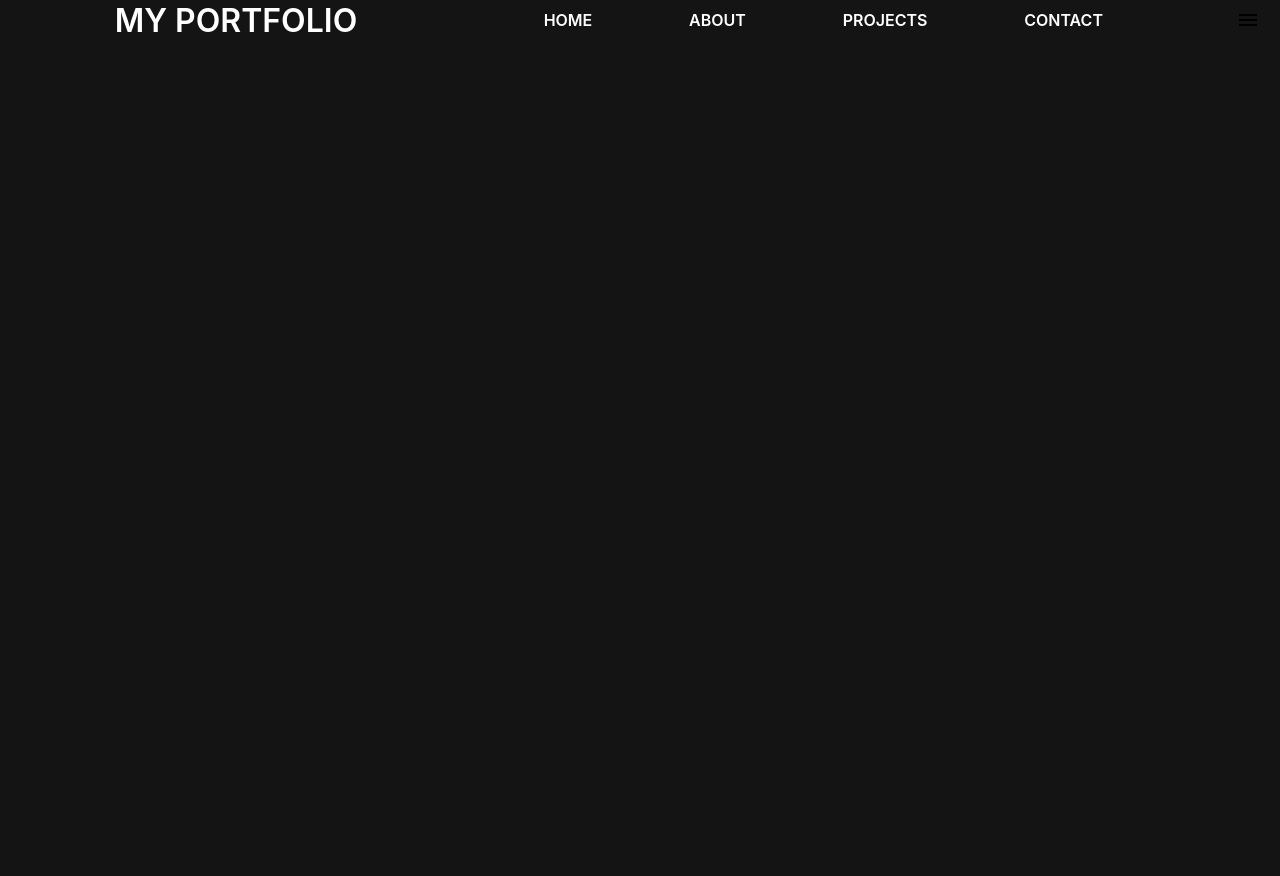
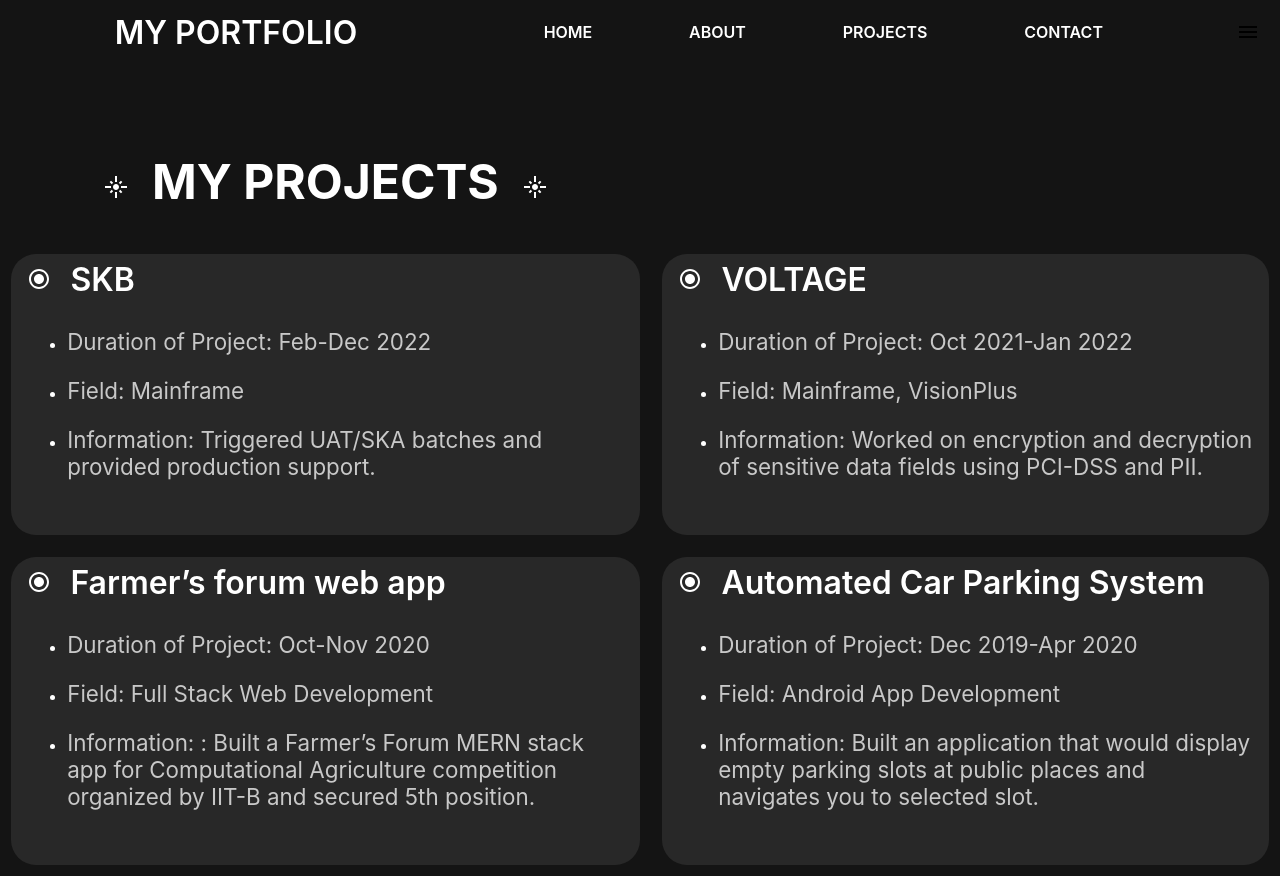
Before and after one commit to parimalingle1805/personal-portfolio-react, a React (Create React App) app: page /projects in a window 1280 px wide. Before the commit the page ends 800 px from the top, so only its background shows below. Built offline with nearby package versions, Linux system fonts and the light colour scheme.

Commit message:
Completed Projects page

```diff
--- a/src/components/About.js
+++ b/src/components/About.js
@@ -171,3 +171,7 @@ const IconWrap1 = styled(IconWrap)`
     grid-template-columns: auto auto auto auto;
   }
 `;
+
+export {
+  BriefExp
+};
--- a/src/components/Header.js
+++ b/src/components/Header.js
@@ -35,7 +35,7 @@ export default Header;
 
 const Container = styled.div`
     background-color: rgb(20, 20, 20);
-    min-height: 5vh;
+    min-height: 8vh;
     position: fixed;
     display: flex;
     align-items: center;
--- a/src/components/Projects.js
+++ b/src/components/Projects.js
@@ -1,9 +1,108 @@
 import React from 'react';
+import { Container } from './Home';
+import styled from 'styled-components';
+import { Zoom } from 'react-awesome-reveal';
+import { Flare, RadioButtonChecked } from '@mui/icons-material';
+import { BriefExp } from './About';
 
 const Projects = () => {
+
+  const projArr = [
+    {
+      "title": "SKB",
+      "duration": "Feb-Dec 2022",
+      "field": "Mainframe",
+      "info": "Triggered UAT/SKA batches and provided production support."
+    },
+    {
+      "title": "VOLTAGE",
+      "duration": "Oct 2021-Jan 2022",
+      "field": "Mainframe, VisionPlus",
+      "info": "Worked on encryption and decryption of sensitive data fields using PCI-DSS and PII."
+    },
+    {
+      "title": "Farmer’s forum web app",
+      "duration": "Oct-Nov 2020",
+      "field": "Full Stack Web Development",
+      "info": ": Built a Farmer’s Forum MERN stack app for Computational Agriculture competition organized by IIT-B and secured 5th position."
+    },
+    {
+      "title": "Automated Car Parking System",
+      "duration": "Dec 2019-Apr 2020",
+      "field": "Android App Development",
+      "info": "Built an application that would display empty parking slots at public places and navigates you to selected slot."
+    },
+  ];
   return (
-    <div>Projects</div>
+    <ProjectContainer>
+      <Zoom>
+        <h1 className='heading'>
+          <Flare style={{"marginRight": "1em"}} />
+            MY PROJECTS
+          <Flare style={{"marginLeft": "1em"}} />
+        </h1>
+      </Zoom>
+      <zoom>
+
+      </zoom>
+      {projArr && projArr.map((proj, index) => (
+        <Zoom key={index}>
+          <Project>
+            <p className='expTitle'>
+              <RadioButtonChecked style={{"marginRight":"0.8em"}}/>
+              {proj.title}
+            </p>
+            <ul>
+              <li>
+                <p className='expText'>
+                  Duration of Project: {proj.duration}
+                </p>
+              </li>
+              <li>
+                <p className='expText'>
+                  Field: {proj.field}
+                </p>
+              </li>
+              <li>
+                <p className='expText'>
+                  Information: {proj.info}
+                </p>
+              </li>
+            </ul>
+          </Project>
+        </Zoom>
+      ))}
+    </ProjectContainer>
   )
 }
 
 export default Projects;
+
+const ProjectContainer = styled(Container)`
+  grid-template-columns: auto auto;
+
+  .heading {
+    align-self: center;
+    font-size: 3em;
+
+    @media(max-width: 512px) {
+      font-size: 2em;
+    }
+  }
+
+  @media(max-width: 1080px){
+    grid-template-columns: auto;
+  }
+`;
+const Project = styled(BriefExp)`
+  .expTitle {
+    font-size: 2em;
+  }
+  .expText {
+    font-size: 1.4em;
+    font-weight: 400;
+  }
+  li {
+    text-align: start;
+  }
+`;
```
